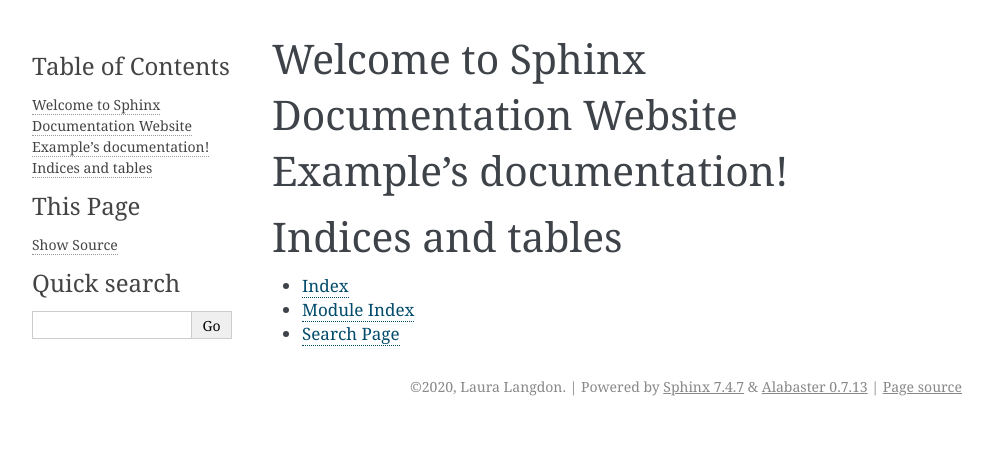
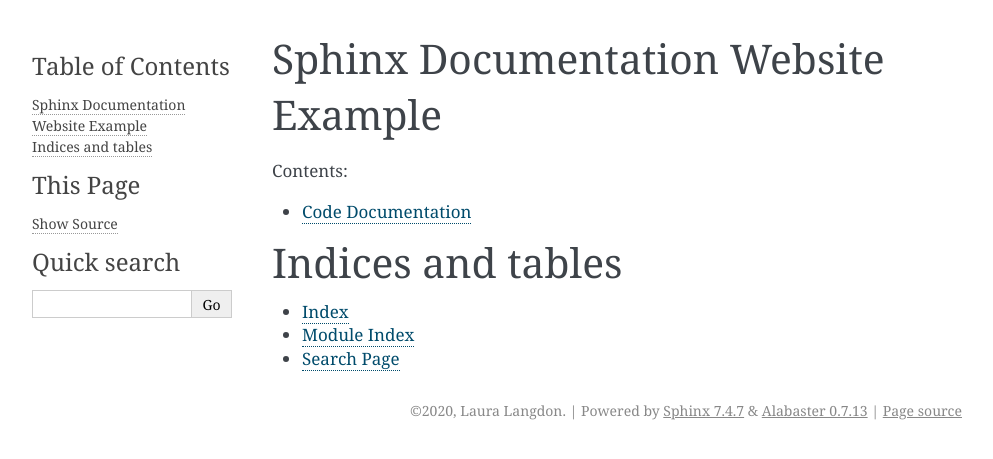
Before and after one commit to LauraLangdon/sphinx-python-doc-example, a Sphinx documentation site: the page built from sphinx/index.rst, in a window 1280 px wide. Shown: the top 459 px of the page, without its empty margins (148-1141 px from the left). Built offline with Sphinx 7.4.7, drawn with Linux system fonts in a browser that asks for light colours.

Commit message:
Correcting missing newline

```diff
--- /dev/null
+++ b/sphinx/code.rst
@@ -0,0 +1,5 @@
+Code Documentation
+##################
+
+.. automodule:: example1
+    :members:
--- a/sphinx/conf.py
+++ b/sphinx/conf.py
@@ -1,4 +1,4 @@
-# Configuration file for the Sphinx documentation builder.
+ # Configuration file for the Sphinx documentation builder.
 #
 # This file only contains a selection of the most common options. For a full
 # list see the documentation:
@@ -10,9 +10,9 @@
 # add these directories to sys.path here. If the directory is relative to the
 # documentation root, use os.path.abspath to make it absolute, like shown here.
 #
-# import os
-# import sys
-# sys.path.insert(0, os.path.abspath('.'))
+import os
+import sys
+sys.path.insert(0, os.path.abspath('../'))
 
 
 # -- Project information -----------------------------------------------------
@@ -30,7 +30,7 @@
 # Add any Sphinx extension module names here, as strings. They can be
 # extensions coming with Sphinx (named 'sphinx.ext.*') or your custom
 # ones.
-extensions = [
+extensions = ['sphinx.ext.autodoc'
 ]
 
 # Add any paths that contain templates here, relative to this directory.
--- a/sphinx/index.rst
+++ b/sphinx/index.rst
@@ -3,13 +3,14 @@
    You can adapt this file completely to your liking, but it should at least
    contain the root `toctree` directive.
 
-Welcome to Sphinx Documentation Website Example's documentation!
+Sphinx Documentation Website Example
 ================================================================
 
 .. toctree::
    :maxdepth: 2
    :caption: Contents:
 
+   code
 
 
 Indices and tables
```
Also changed, not shown: 1 other file.
